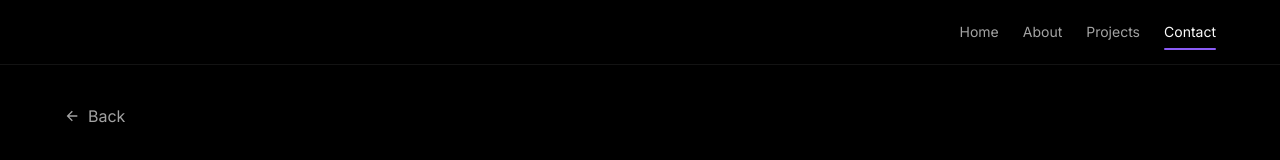
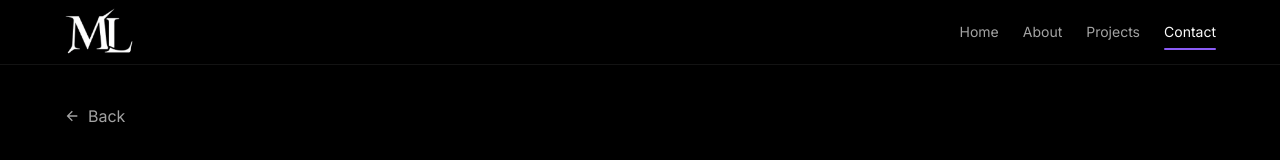
Before and after one commit to maiconlara/maiconlara.com.br, a React (Vite) app: page /contact in a window 1280 px wide. Shown: the top 160 px of the page. Built offline with nearby package versions, Linux system fonts and the light colour scheme; the HTML template or start-up script is replaced by a standard one.

Commit message:
refactor: adding logo in header

```diff
--- a/src/components/layout/Header.tsx
+++ b/src/components/layout/Header.tsx
@@ -1,6 +1,7 @@
 import { Link, useLocation } from "react-router-dom";
 import { motion } from "framer-motion";
 import { cn } from "@/lib/utils";
+import logo from "@/assets/logo.png";
 
 const navItems = [
   { path: "/", label: "Home" },
@@ -19,20 +20,23 @@ export function Header() {
       transition={{ duration: 0.5 }}
       className="fixed top-0 left-0 right-0 z-50 backdrop-blur-md bg-background/80 border-b border-border/50"
     >
-      <div className="container flex items-center justify-end h-16">
+      <div className="container flex items-center justify-between h-16">
         <Link
           to="/"
-          className="font-semibold text-lg hover:text-primary transition-colors hidden"
+          className="font-semibold text-lg hover:text-primary transition-colors"
         >
-          Maicon Lara
+          <img
+            src={logo}
+            className="inline-block w-auto h-12 rounded-xl"
+            alt="Maicon Lara"
+          />
         </Link>
 
         <nav className="flex items-center gap-6">
           {navItems.map((item) => {
             const isActive =
               location.pathname === item.path ||
-              (item.path !== "/" &&
-                location.pathname.startsWith(item.path));
+              (item.path !== "/" && location.pathname.startsWith(item.path));
 
             return (
               <Link
@@ -42,7 +46,7 @@ export function Header() {
                   "relative py-1 text-sm transition-colors",
                   isActive
                     ? "text-foreground"
-                    : "text-muted-foreground hover:text-foreground"
+                    : "text-muted-foreground hover:text-foreground",
                 )}
               >
                 {item.label}
```
Also changed, not shown: src/assets/logo.png (added).
